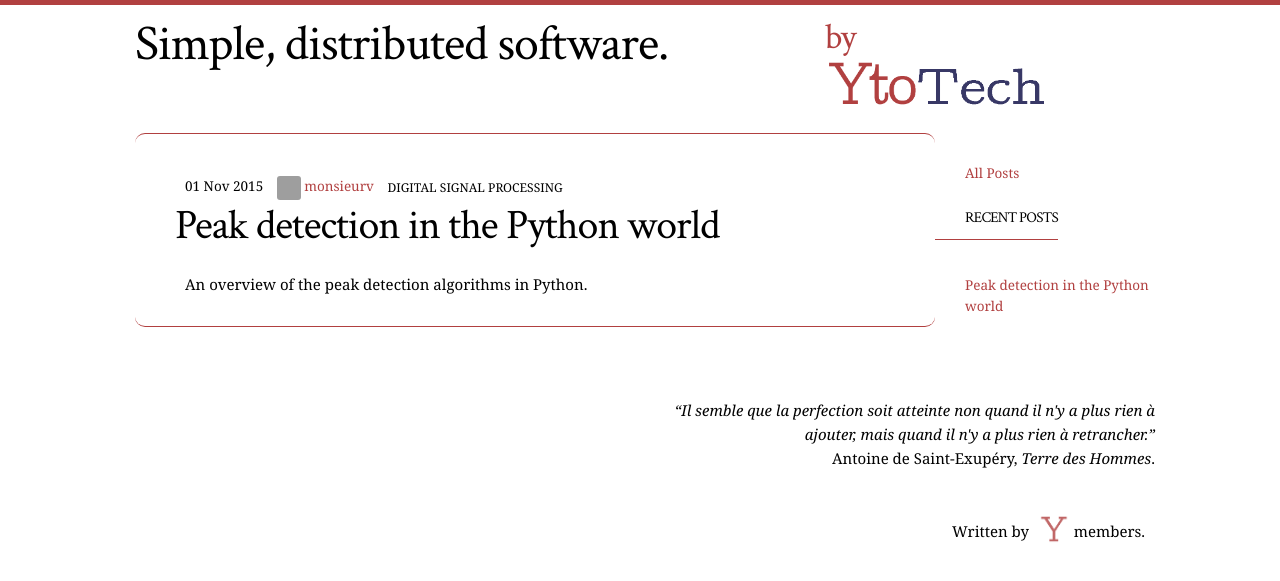
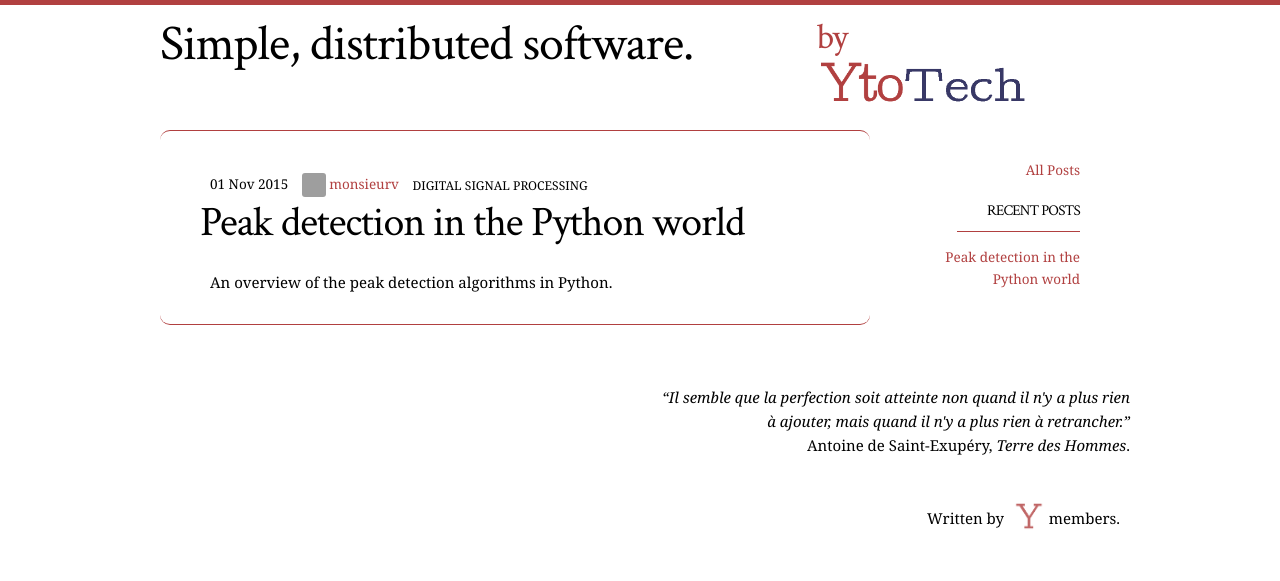
Before and after one commit to MonsieurV/monsieurv.github.io, a Jekyll site: the page built from index.html, in a window 1280 px wide. Shown: the top 581 px of the page. Built offline with Jekyll 4.4.1, drawn with Linux system fonts in a browser that asks for light colours; some web fonts are replaced; grey boxes are pictures that could not be loaded.

Commit message:
Simplify aside menu

```diff
--- a/_includes/posts_contents.html
+++ b/_includes/posts_contents.html
@@ -1,4 +1,4 @@
-<div class="unit one-fifth hide-on-mobiles">
+<div class="unit one-fifth align-right hide-on-mobiles">
   <aside>
     <ul>
       <li class="{% if page.url == '/index.html' %}current{% endif %}">
--- a/_layouts/posts.html
+++ b/_layouts/posts.html
@@ -7,7 +7,7 @@ layout: default
 
       {% include posts_contents_mobile.html %}
 
-      <div class="unit four-fifths">
+      <div class="unit three-fourths">
         {{ content }}
       </div>
 
--- a/_sass/_gridism.scss
+++ b/_sass/_gridism.scss
@@ -42,7 +42,7 @@
 /* Wrapping at a maximum width is optional */
 .wrap .grid,
 .grid.wrap {
-  max-width: 1050px;
+  max-width: 1000px;
   margin: 0 auto;
 }
 
--- a/_sass/_style.scss
+++ b/_sass/_style.scss
@@ -150,37 +150,25 @@ aside {
     text-transform: uppercase;
     font-size: 1em;
     padding: 0 0 10px 30px;
-    margin-left: -30px;
+    margin-bottom: 15px;
     display: inline-block;
     border-bottom: 1px solid $red-yto;
   }
 
   ul {
     padding-left: 0;
-
-    &:first-child { margin-top: 0; }
+    margin-top: 0;
   }
 
   li {
     list-style-type: none;
-    padding-bottom: 5px;
     font-size: 0.9em;
+    margin-bottom: 5px;
 
     a {
       position: relative
     }
-
-    &.current a:before {
-      content: "";
-      border-color: transparent transparent transparent $red-yto;
-      border-style: solid;
-      border-width: 10px;
-      width: 0;
-      height: 0;
-      position: absolute;
-      top: 0;
-      left: -30px;
-    }
+    margin-bottom: 5px;
   }
 }
 
```
Also changed, not shown: help/index.md (deleted, +0 -36 lines).
